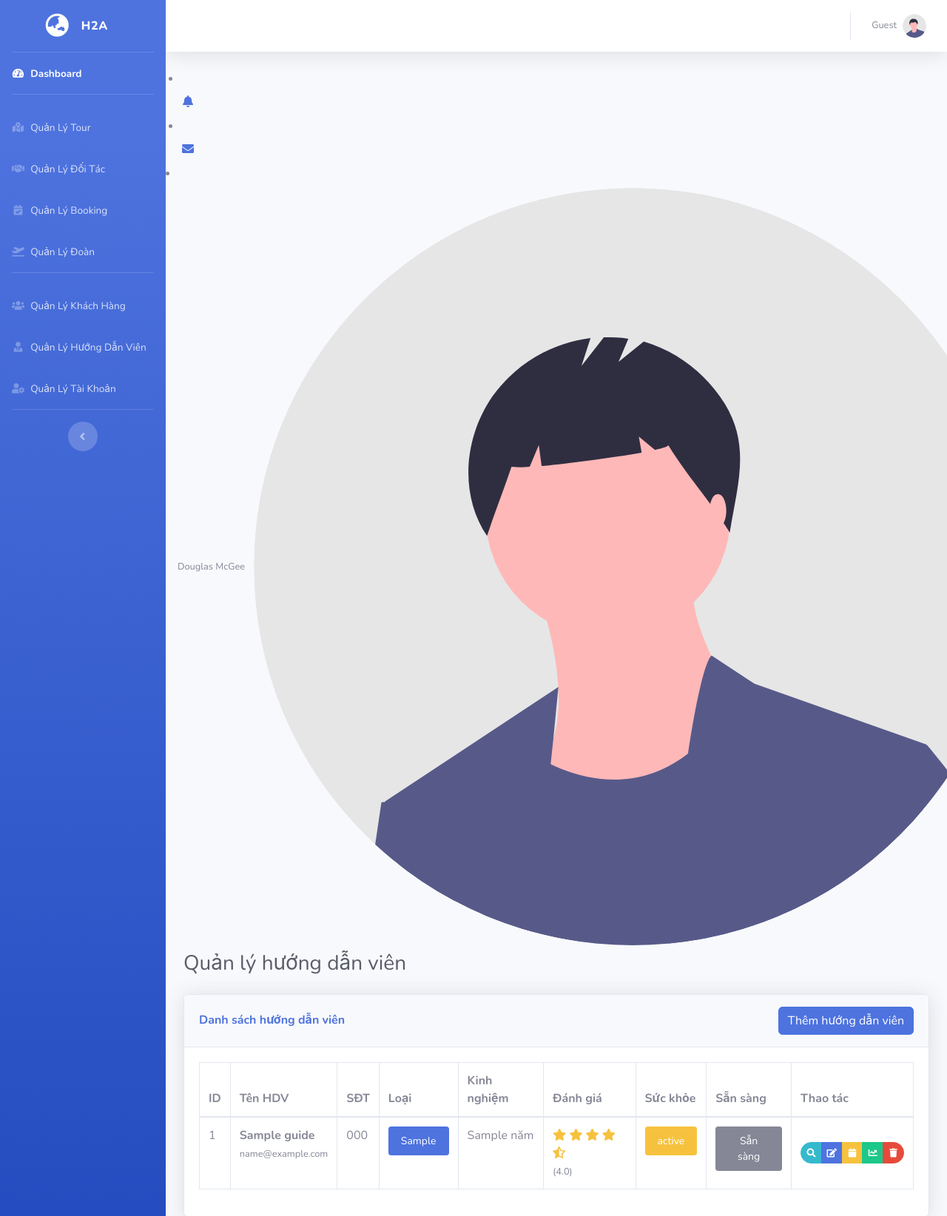
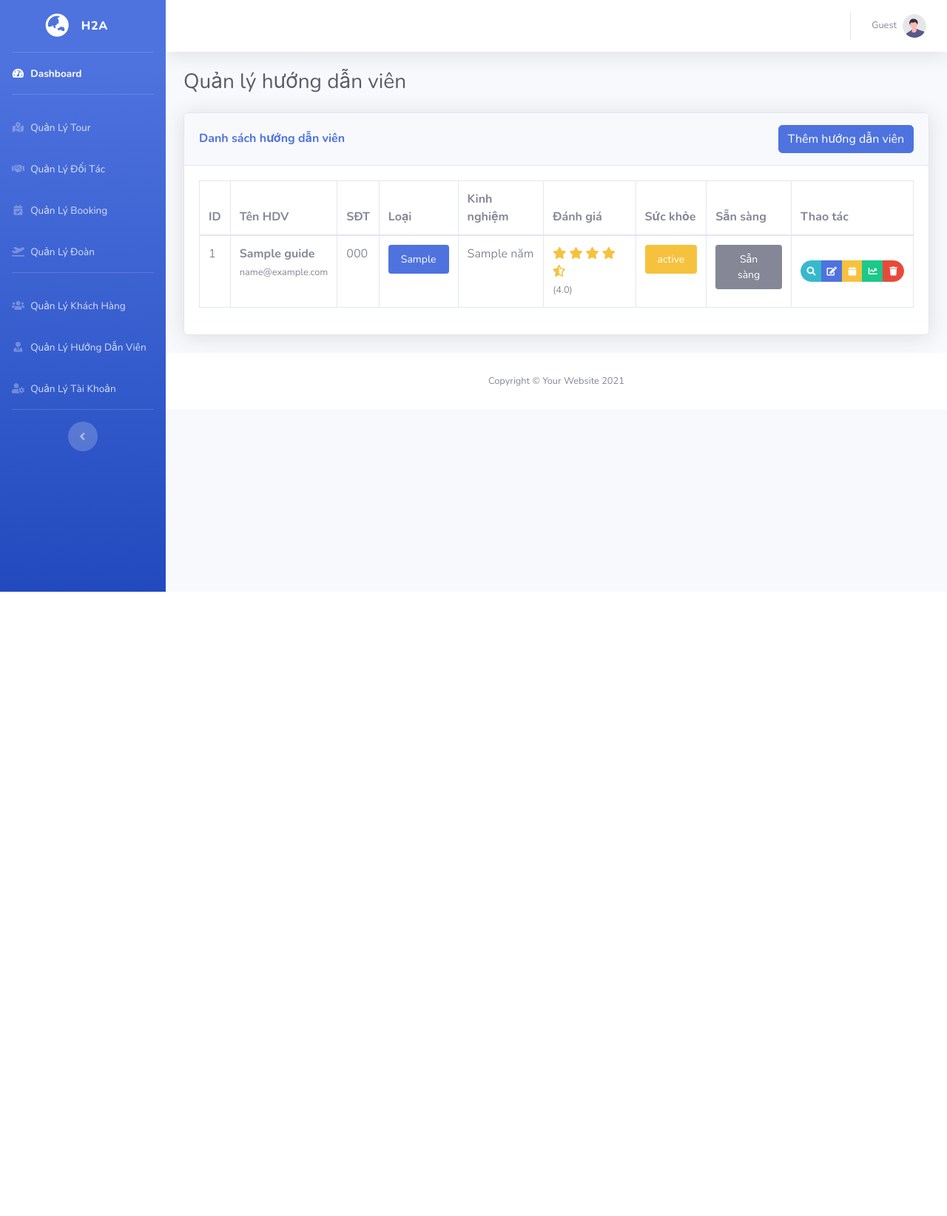
Before and after one commit to anhlnph58376/duan1, a PHP site: the page made by views/guides.php in a window 1280 px wide. Shown: the top 1644 px of the page at 74% size. After the commit the page ends 800 px from the top, so only its background shows below. Run offline with PHP 8.4, Linux system fonts and the light colour scheme; tables that the repository leaves empty hold one stand-in row (values such as "Sample post"); the template is opened without the code that fills it: most values are stand-ins (such as "Sample title", 1, 10 or a date in 2020); some libraries are stand-ins or nearby versions.

Commit message:
Fix: Remove duplicate topbar code in bookings and guides views

```diff
--- a/views/guides.php
+++ b/views/guides.php
@@ -41,86 +41,7 @@
                 <?php require_once 'views/includes/topbar.php'; ?>
                 <!-- End of Topbar -->
 
-                        <!-- Nav Item - Search Dropdown (Visible Only XS) -->
-                        <li class="nav-item dropdown no-arrow d-sm-none">
-                            <a class="nav-link dropdown-toggle" href="#" id="searchDropdown" role="button"
-                                data-toggle="dropdown" aria-haspopup="true" aria-expanded="false">
-                                <i class="fas fa-search fa-fw"></i>
-                            </a>
-                            <!-- Dropdown - Messages -->
-                            <div class="dropdown-menu dropdown-menu-right p-3 shadow animated--grow-in"
-                                aria-labelledby="searchDropdown">
-                                <form class="form-inline mr-auto w-100 navbar-search">
-                                    <div class="input-group">
-                                        <input type="text" class="form-control bg-light border-0 small"
-                                            placeholder="Search for..." aria-label="Search"
-                                            aria-describedby="basic-addon2">
-                                        <div class="input-group-append">
-                                            <button class="btn btn-primary" type="button">
-                                                <i class="fas fa-search fa-sm"></i>
-                                            </button>
-                                        </div>
-                                    </div>
-                                </form>
-                            </div>
-                        </li>
-
-                        <!-- Nav Item - Alerts -->
-                        <li class="nav-item dropdown no-arrow mx-1">
-                            <a class="nav-link dropdown-toggle" href="#" id="alertsDropdown" role="button"
-                                data-toggle="dropdown" aria-haspopup="true" aria-expanded="false">
-                                <i class="fas fa-bell fa-fw"></i>
-                            </a>
-                        </li>
-
-                        <!-- Nav Item - Messages -->
-                        <li class="nav-item dropdown no-arrow mx-1">
-                            <a class="nav-link dropdown-toggle" href="#" id="messagesDropdown" role="button"
-                                data-toggle="dropdown" aria-haspopup="true" aria-expanded="false">
-                                <i class="fas fa-envelope fa-fw"></i>
-                            </a>
-                        </li>
-
-                        <div class="topbar-divider d-none d-sm-block"></div>
-
-                        <!-- Nav Item - User Information -->
-                        <li class="nav-item dropdown no-arrow">
-                            <a class="nav-link dropdown-toggle" href="#" id="userDropdown" role="button"
-                                data-toggle="dropdown" aria-haspopup="true" aria-expanded="false">
-                                <span class="mr-2 d-none d-lg-inline text-gray-600 small">Douglas McGee</span>
-                                <img class="img-profile rounded-circle"
-                                    src="assets/img/undraw_profile.svg">
-                            </a>
-                            <!-- Dropdown - User Information -->
-                            <div class="dropdown-menu dropdown-menu-right shadow animated--grow-in"
-                                aria-labelledby="userDropdown">
-                                <a class="dropdown-item" href="#">
-                                    <i class="fas fa-user fa-sm fa-fw mr-2 text-gray-400"></i>
-                                    Profile
-                                </a>
-                                <a class="dropdown-item" href="#">
-                                    <i class="fas fa-cogs fa-sm fa-fw mr-2 text-gray-400"></i>
-                                    Settings
-                                </a>
-                                <a class="dropdown-item" href="#">
-                                    <i class="fas fa-list fa-sm fa-fw mr-2 text-gray-400"></i>
-                                    Activity Log
-                                </a>
-                                <div class="dropdown-divider"></div>
-                                <a class="dropdown-item" href="#" data-toggle="modal" data-target="#logoutModal">
-                                    <i class="fas fa-sign-out-alt fa-sm fa-fw mr-2 text-gray-400"></i>
-                                    Logout
-                                </a>
-                            </div>
-                        </li>
-
-                    </ul>
-
-
-                </nav>
-
-            </div>
-            <!-- End of Main Content -->
+                <!-- Begin Page Content -->
             <div class="container-fluid">
                 <div class="d-sm-flex align-items-center justify-content-between mb-4">
                     <h1 class="h3 mb-0 text-gray-800">Quản lý hướng dẫn viên</h1>
```
Also changed, not shown: views/bookings.php (+0 -10 lines).
